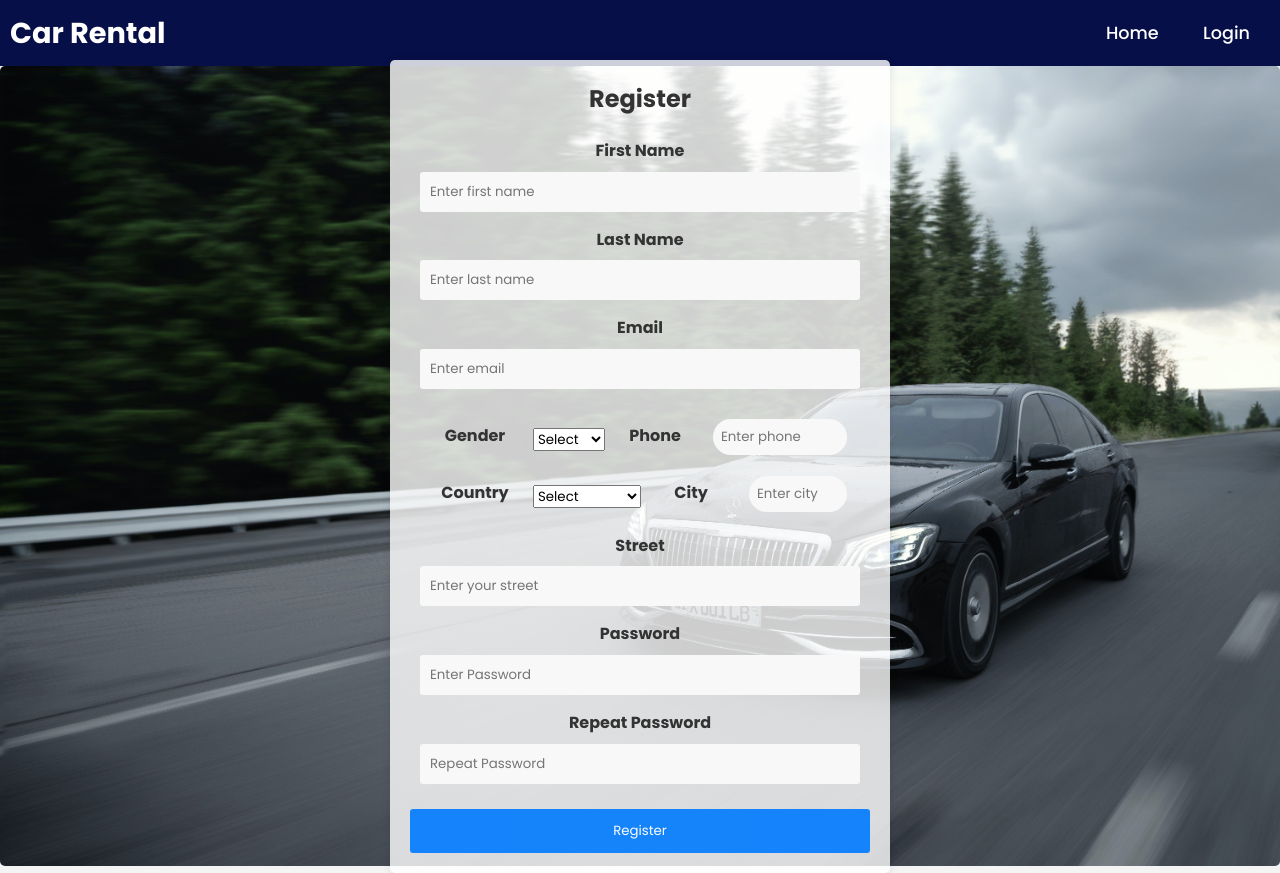
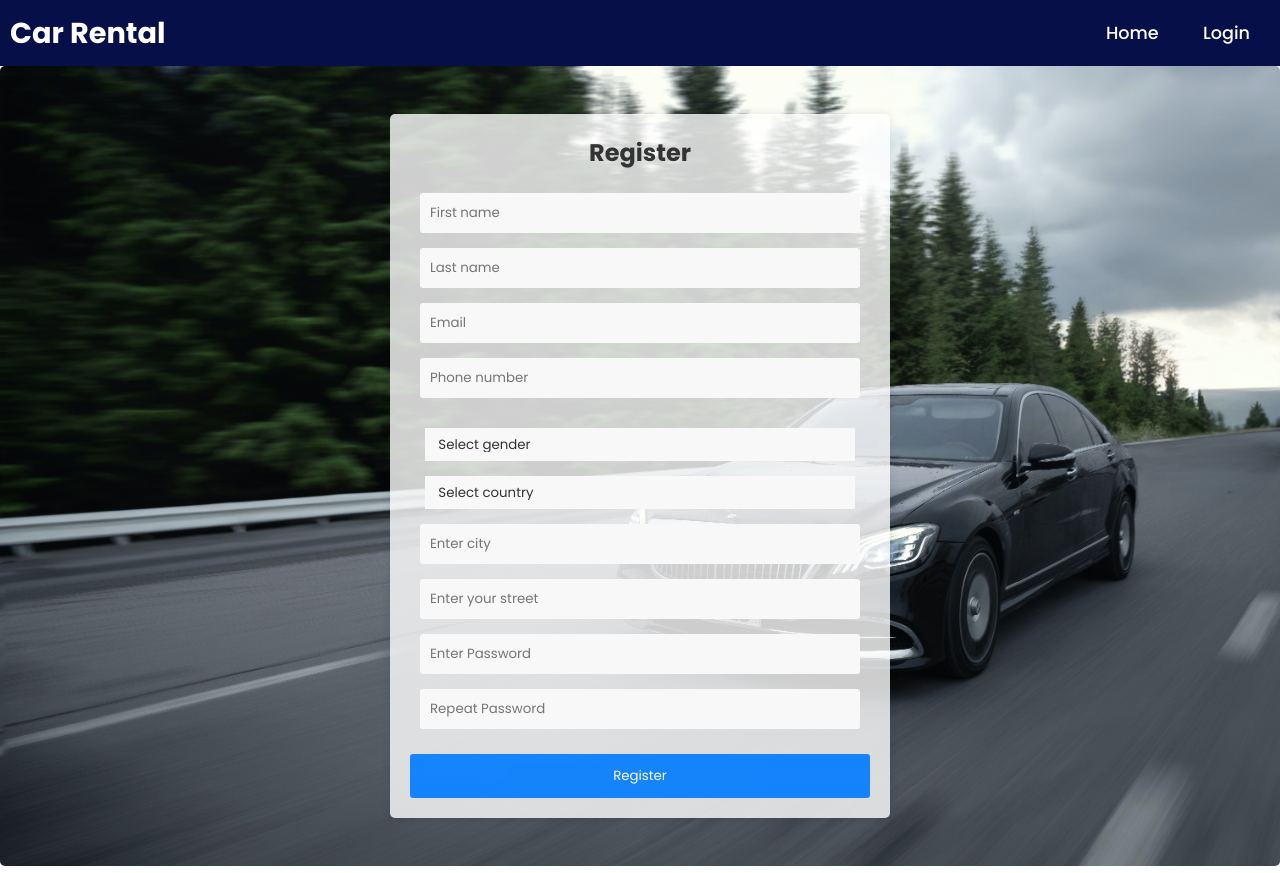
Before and after one commit to AbdelrahmanAyman0011/Car-Rental-System, a PHP site: page /Signup.html in a window 1280 px wide. Run offline with PHP 8.4, Linux system fonts and the light colour scheme.

Commit message:
Theme update & combo box

```diff
--- a/Login.html
+++ b/Login.html
@@ -25,11 +25,9 @@
     <div class="sign">
       <form method="POST" action="Login.php">
         <h1>Login</h1>
-        <label for="email"><b>Email</b></label>
-        <input type="text" placeholder="Enter email" id="email" name="email" required>
+        <input type="text" placeholder="Email" id="email" name="email" required>
 
-        <label for="password"><b>Password</b></label>
-        <input type="password" placeholder="Enter Password" id="password" name="password" required>
+        <input type="password" placeholder="Password" id="password" name="password" required>
         <label>
           <input type="checkbox" checked="checked" name="remember"> Remember me
         </label>
--- a/Signup.html
+++ b/Signup.html
@@ -25,51 +25,43 @@
     <div class="sign">
       <form action="signup.php" method="POST" onsubmit="return validateForm()">
         <h1>Register</h1>
-        <label for="fname"><b>First Name</b></label>
-        <input type="text" placeholder="Enter first name" name="fname" id="fname" required>
+        <input type="text" placeholder="First name" name="fname" id="fname" required>
 
-        <label for="lname"><b>Last Name</b></label>
-        <input type="text" placeholder="Enter last name" name="lname" id="lname" required>
+        <input type="text" placeholder="Last name" name="lname" id="lname" required>
 
 
-        <label for="email"><b>Email</b></label>
-        <input type="text" placeholder="Enter email" name="email" id="email" required>
+        <input type="text" placeholder="Email" name="email" id="email" required>
+
+
+
+        <input type="text" placeholder="Phone number" name="pnum" id="pnum" required>
 
         <div class="form-group">
-          <label for="gender"><b>Gender</b></label>
-          <select name="gender" id="gender">
-            <option value="select">Select</option>
+          <select>
+            <option value="gender">Select gender</option>
             <option value="male">Male</option>
             <option value="female">Female</option>
           </select>
-
-          <label for="pnum"><b>Phone</b></label>
-          <input type="text" placeholder="Enter phone" name="pnum" id="pnum" required>
         </div>
 
         <div class="form-group">
-          <label for="country"><b>Country</b></label>
-          <select name="country" id="country">
-            <option value="select">Select</option>
+          <select>
+            <option value="country">Select country</option>
             <option value="egypt">Egypt</option>
             <option value="america">America</option>
             <option value="marroco">Marroco</option>
             <option value="saudi Arabia">Saudi Arabia</option>
             <option value="china">China</option>
+          </select>
+        </div>
 
-          </select>
 
-          <label for="city"><b>City</b></label>
-          <input type="text" placeholder="Enter city" name="city" id="city" required>
+        <input type="text" placeholder="Enter city" name="city" id="city" required>
 
-        </div>
-        <label for="street"><b>Street</b></label>
         <input type="text" placeholder="Enter your street" name="street" id="street" required>
 
-        <label for="password"><b>Password</b></label>
         <input type="password" placeholder="Enter Password" name="password" id="password" required>
 
-        <label for="passwordRepeat"><b>Repeat Password</b></label>
         <input type="password" placeholder="Repeat Password" name="passwordRepeat" id="passwordRepeat" required>
 
         <button type="submit" class="registerbtn">Register</button>
--- a/adminLogin.html
+++ b/adminLogin.html
@@ -25,11 +25,9 @@
     <div class="sign">
       <form class="sing_backgroud" method="POST" action="Login.php">
         <h1>Admin Login</h1>
-        <label for="email"><b>Email</b></label>
-        <input type="text" placeholder="Enter email" id="email" name="email" required>
+        <input type="text" placeholder="Email" id="email" name="email" required>
 
-        <label for="password"><b>Password</b></label>
-        <input type="password" placeholder="Enter Password" id="password" name="password" required>
+        <input type="password" placeholder="Password" id="password" name="password" required>
         <label>
           <input type="checkbox" checked="checked" name="remember"> Remember me
         </label>
--- a/styles.css
+++ b/styles.css
@@ -317,14 +317,17 @@ section {
   /* Adjust margin for spacing between label and input */
 }
 
+
+
 .form-group input[type="text"] {
   flex: 1;
   padding: 8px;
   margin-bottom: 6px;
   margin-right: 8px;
+  margin-left: 8px;
+
   /* Adjust this value to move it left */
   border: none;
-  border-radius: 30px;
   background-color: #f8f8f8;
   resize: vertical;
   min-height: 8px;
@@ -347,12 +350,45 @@ section {
   /* Set minimum height */
 }
 
+.form-group .cname {
+  width: 300px;
+  margin: 10px;
+}
+
+
+select {
+  appearance: none;
+  /* safari */
+  -webkit-appearance: none;
+  /* other styles for aesthetics */
+  width: 100%;
+  padding: 0.675em 6em 0.675em 1em;
+  background-color: #f8f8f8;
+  border: none;
+  color: #333;
+  cursor: pointer;
+}
+
+.select-items {
+  position: absolute;
+  background-color: DodgerBlue;
+  top: 100%;
+  left: 0;
+  right: 0;
+  z-index: 99;
+}
+
+.select-selected {
+  background-color: #f8f8f8;
+}
+
 .sign button.Loginbtn {
   background-color: #007bff;
   /* Button background color */
   color: white;
   padding: 12px 16px;
   margin-top: 10px;
+  margin-bottom: 10px;
   border: none;
   cursor: pointer;
   width: 100%;
```
Also changed, not shown: carRegistration.html (+7 -14 lines).
